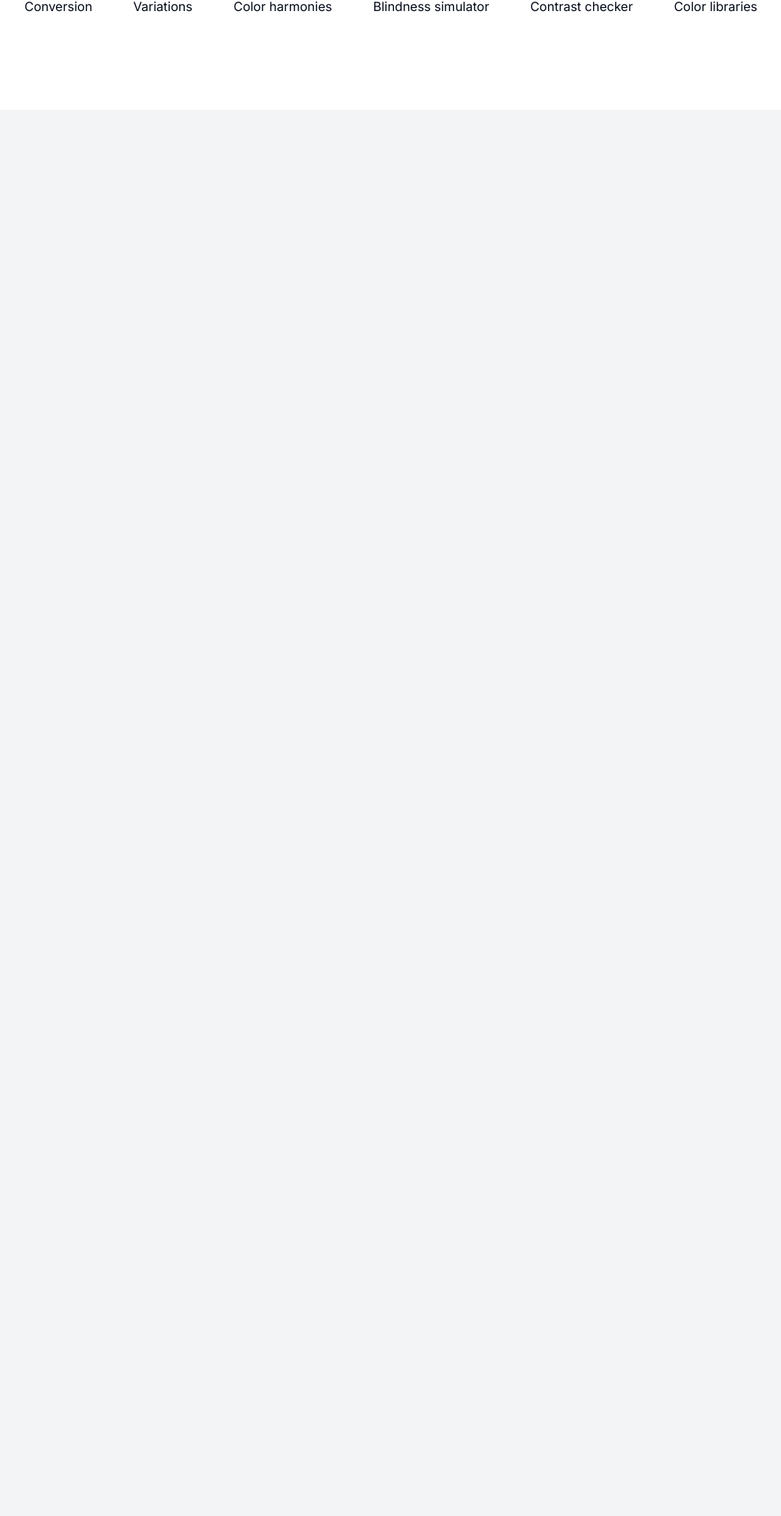
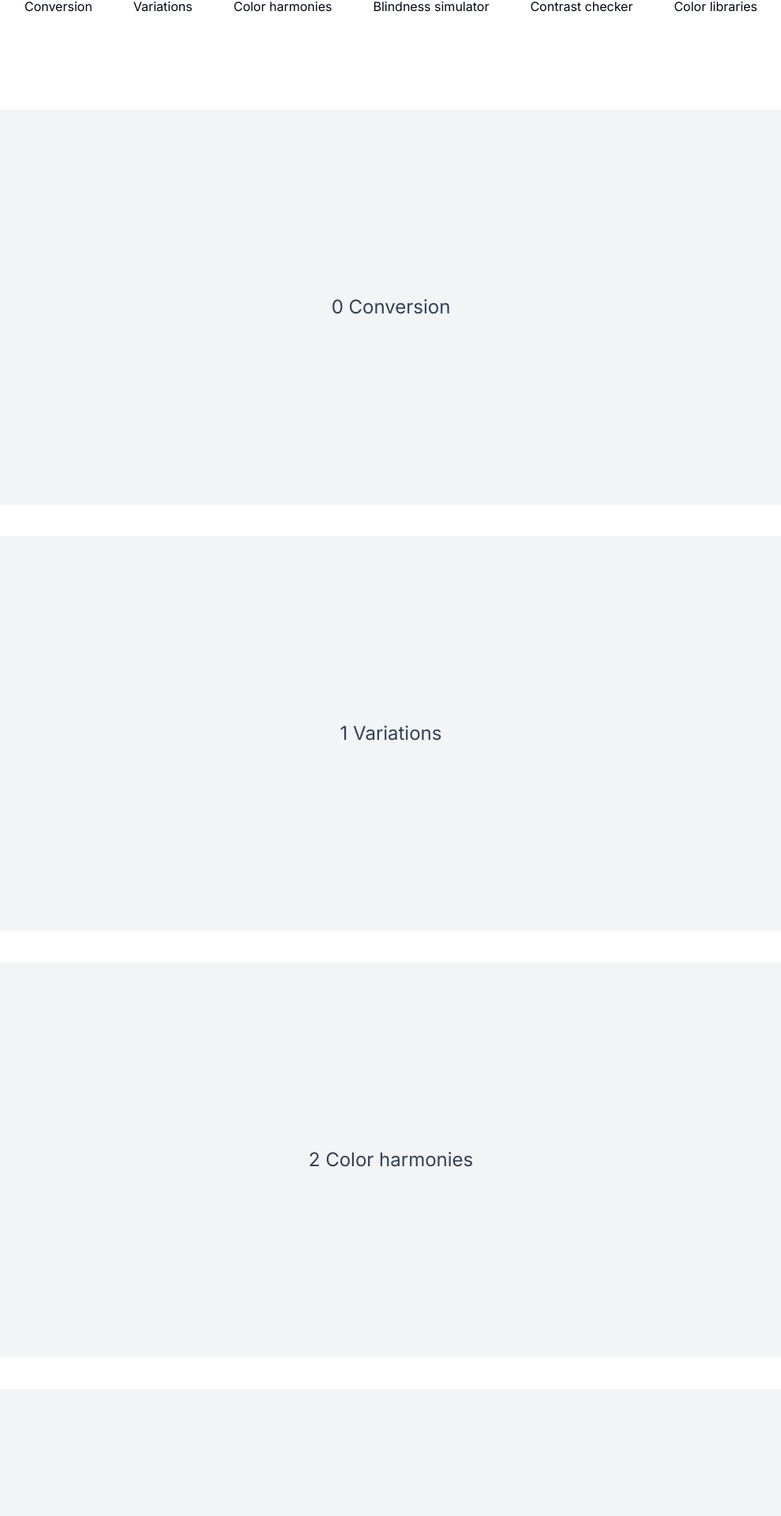
Before and after one commit to hehehai/coolos, a Next.js app: page /picker in a window 1280 px wide. Shown: the part 875-2795 px from the top of the page at 79% size, without its empty margins (145-1134 px from the left). Built offline with nearby package versions, Linux system fonts and the light colour scheme.

Commit message:
wip: page nav anchor point

```diff
--- a/app/picker/page.tsx
+++ b/app/picker/page.tsx
@@ -9,15 +9,16 @@ import { isReadable } from "@ctrl/tinycolor";
 import names from "@/components/shared/color-picker/data/names.json";
 import { IconMaximize } from "@/components/icons/Maximize";
 import { useIntersectionObserver } from "@/hooks/useIntersectionObserver";
+import { useAnchorPoint } from "@/hooks/useAnchorPoint";
 
-const navItems = [
-  "Conversion",
-  "Variations",
-  "Color harmonies",
-  "Blindness simulator",
-  "Contrast checker",
-  "Color libraries",
-];
+const navItems = {
+  conversion: "Conversion",
+  variations: "Variations",
+  colorHarmonies: "Color harmonies",
+  blindnessSimulator: "Blindness simulator",
+  contrastChecker: "Contrast checker",
+  colorLibraries: "Color libraries",
+};
 
 const PickerPage = () => {
   const navRef = useRef<HTMLDivElement>(null);
@@ -25,6 +26,7 @@ const PickerPage = () => {
     threshold: [1],
     logicFn: (entry) => entry.intersectionRatio < 1,
   });
+  const [navAnchorPoint] = useAnchorPoint(navItems);
   const [color, setColor] = useColorState(defaultColor, {});
 
   const boardTextIsReadable = useMemo(() => {
@@ -95,23 +97,31 @@ const PickerPage = () => {
         )}
       >
         <ul className="flex items-center justify-center space-x-5">
-          {navItems.map((item) => (
+          {Object.entries(navItems).map(([key, label]) => (
             <li
-              key={item}
+              key={key}
               className={cn(
                 "px-4 py-1.5 rounded-full hover:bg-gray-100 cursor-pointer",
                 {
-                  "bg-blue-100 text-blue-600": false,
+                  "bg-blue-100 text-blue-600": navAnchorPoint === key,
                 }
               )}
             >
-              {item}
+              {label}
             </li>
           ))}
         </ul>
       </div>
-      <div className="mt-24">
-        <div className="h-[2000px] w-full bg-gray-100"></div>
+      <div className="mt-24 px-4 space-y-10">
+        {Object.entries(navItems).map(([key, label], idx) => (
+          <div
+            key={key}
+            id={key}
+            className="h-[500px] w-full bg-gray-100 rounded-lg text-2xl text-slate-700 flex items-center justify-center"
+          >
+            {`${idx}   ${label}`}
+          </div>
+        ))}
       </div>
     </div>
   );
--- /dev/null
+++ b/hooks/useAnchorPoint.ts
@@ -0,0 +1,37 @@
+import React from "react";
+
+export const useAnchorPoint = (
+  anchors: {
+    [key: string]: string
+  }) => {
+  const [anchorPoint, setAnchorPoint] = React.useState<string | null>(null);
+
+  React.useEffect(() => {
+    // 使用 id 获取所有 anchors dom
+    // 创建 IntersectionObserver 实例并传入回调
+    // 通过回调获取当前可见的 anchor,并且 anchor 的一半在可视区域的上半部分
+    // 则该 anchor 为当前可见的 anchor
+    // 可见元素可能又多个，但只取离上半部分最近的一个
+
+    const observer = new IntersectionObserver(([entry]) => {
+      console.log(entry)
+    }, {
+      threshold: [1]
+    });
+
+    Object.keys(anchors).forEach((anchor) => {
+      const anchorDom = document.getElementById(anchor);
+      if (!anchorDom) {
+        return;
+      }
+
+      observer.observe(anchorDom);
+    })
+
+    return () => {
+      observer.disconnect();
+    };
+  }, [])
+
+  return [anchorPoint, setAnchorPoint]
+}
```
